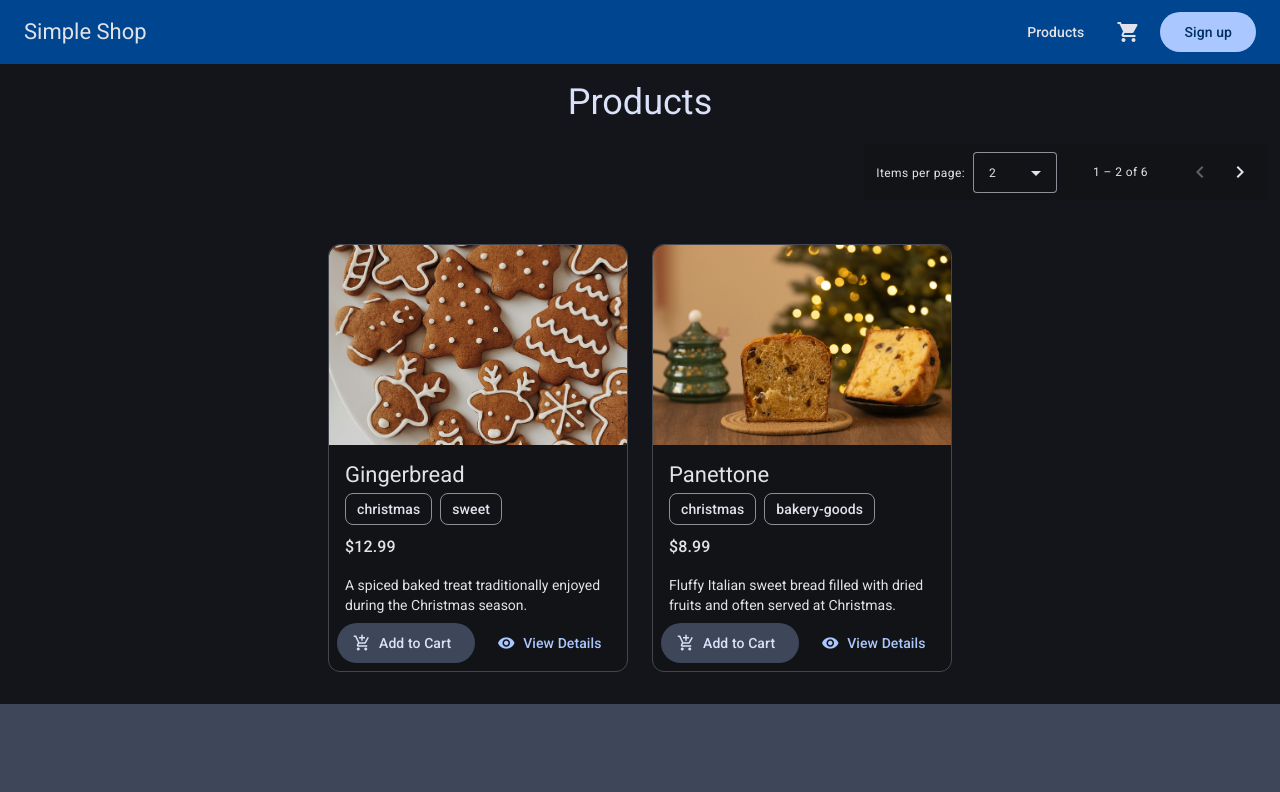
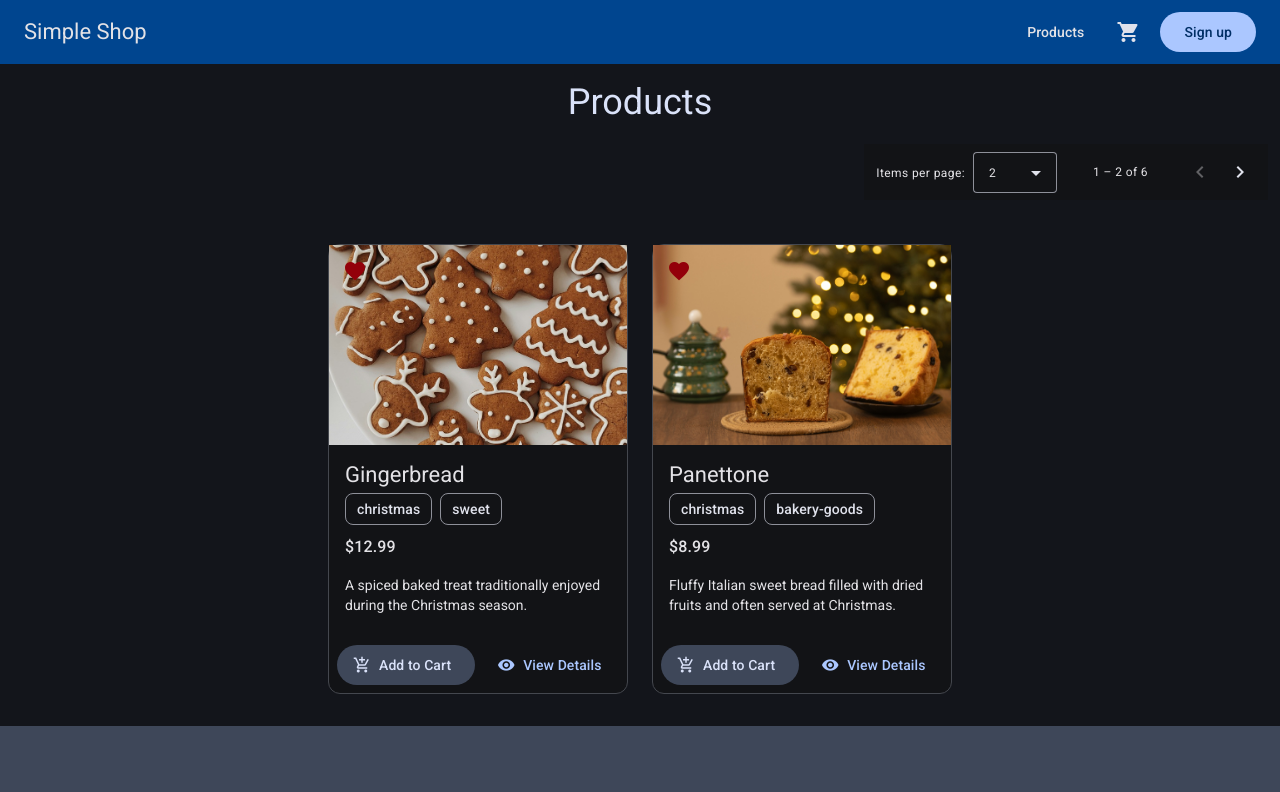
Before and after one commit to prisonmike01/UrbanTamasResume, an Angular app: page /products in a window 1280 px wide. Shown: the top 792 px of the page. Built offline with nearby package versions, Linux system fonts and the light colour scheme.

Commit message:
added favourite property to products and cards

```diff
--- a/public/api/products.json
+++ b/public/api/products.json
@@ -3,6 +3,7 @@
     "id": 1,
     "name": "Gingerbread",
     "price": 12.99,
+    "favourite": true,
     "description": "A spiced baked treat traditionally enjoyed during the Christmas season.",
     "imageUrl": "assets/images/products/gingerbread.jpg",
     "types": ["christmas", "sweet"]
@@ -10,6 +11,7 @@
   {
     "id": 2,
     "name": "Panettone",
+    "favourite": false,
     "price": 8.99,
     "description": "Fluffy Italian sweet bread filled with dried fruits and often served at Christmas.",
     "imageUrl": "assets/images/products/panettone.jpg",
@@ -18,6 +20,7 @@
   {
     "id": 3,
     "name": "Chocolate",
+    "favourite": false,
     "price": 1.99,
     "description": "Rich and versatile sweet enjoyed in countless forms, from desserts to confectionery.",
     "imageUrl": "assets/images/products/chocolate.jpg",
@@ -26,6 +29,7 @@
   {
     "id": 4,
     "name": "Pumpkin roll",
+    "favourite": false,
     "price": 4.99,
     "description": "Soft pumpkin-flavored sponge cake rolled with a creamy filling, popular in autumn and winter.",
     "imageUrl": "assets/images/products/pumkim_roll.jpg",
@@ -34,6 +38,7 @@
   {
     "id": 5,
     "name": "Bananas",
+    "favourite": true,
     "price": 1.49,
     "description": "Fresh bananas from the farm.",
     "imageUrl": "assets/images/products/banana.jpg",
@@ -42,6 +47,7 @@
   {
     "id": 6,
     "name": "Orange",
+    "favourite": true,
     "price": 2.49,
     "description": "Juicy and sweet oranges.",
     "imageUrl": "assets/images/products/oranges.jpg",
--- a/src/app/core/services/hero.service.ts
+++ b/src/app/core/services/hero.service.ts
@@ -1,6 +1,6 @@
 import { Injectable } from "@angular/core";
 import { HeroTab } from "../../shared/models/hero.model";
-import { Observable, of } from "rxjs";
+import { of } from "rxjs";
 
 const MOCK_HERO_TABS: Array<HeroTab> = [
     {
@@ -25,7 +25,7 @@ const MOCK_HERO_TABS: Array<HeroTab> = [
                 'create a structured codebase',
                 'demonstrate component-based architecture',
                 'ensure unidirectional data flow',
-                'provide a responsive interface',
+                'provide a responsive (mobile-first) interface',
             ],
         }
     },
--- a/src/app/shared/components/product-card/product-card.html
+++ b/src/app/shared/components/product-card/product-card.html
@@ -1,11 +1,17 @@
 <mat-card class="product-card" appearance="outlined">
-  <img mat-card-image [ngSrc]="product().imageUrl" [alt]="product().name" width="300" height="200">
+  <div class="product-card__header">
+    <button matIconButton>
+      <mat-icon>favorite</mat-icon>
+    </button>
+    <img mat-card-image [ngSrc]="product().imageUrl" [alt]="product().name" width="300" height="200">
+  </div>
+
   <mat-card-header>
     <mat-card-title>
       {{ product().name }}
       <mat-chip-set aria-label="item type">
         @for (item of product().types; track item) {
-          <mat-chip>{{ item }}</mat-chip>
+        <mat-chip>{{ item }}</mat-chip>
         }
       </mat-chip-set>
     </mat-card-title>
@@ -17,8 +23,10 @@
   </mat-card-content>
   <mat-card-actions>
     <button matButton="tonal">
-      <mat-icon>add_shopping_cart</mat-icon>Add to Cart</button>
+      <mat-icon>add_shopping_cart</mat-icon>Add to Cart
+    </button>
     <button matButton>
-      <mat-icon>visibility</mat-icon>View Details</button>
+      <mat-icon>visibility</mat-icon>View Details
+    </button>
   </mat-card-actions>
 </mat-card>
--- a/src/app/shared/components/product-card/product-card.scss
+++ b/src/app/shared/components/product-card/product-card.scss
@@ -1,8 +1,25 @@
 .product-card {
+  position: relative;
   display: flex;
   flex-direction: column;
-  height: 100%;
+  height: 450px;
   width: 300px;
+
+  &__header {
+    display: flex;
+    flex-direction: column;
+
+    [matIconButton] {
+      color: var(--mat-sys-error-container);
+      border: none;
+      position: absolute;
+      top: 6px;
+      left: 6px;
+      right: 6px;
+      z-index: 2;
+    }
+  }
+
 
   img[mat-card-image] {
     object-fit: cover;
--- a/src/app/shared/models/product.model.ts
+++ b/src/app/shared/models/product.model.ts
@@ -4,6 +4,7 @@ export interface Product {
   id: number;
   name: string;
   price: number;
+  favourite: boolean;
   description: string;
   imageUrl: string;
   types: ProductType[];
```
